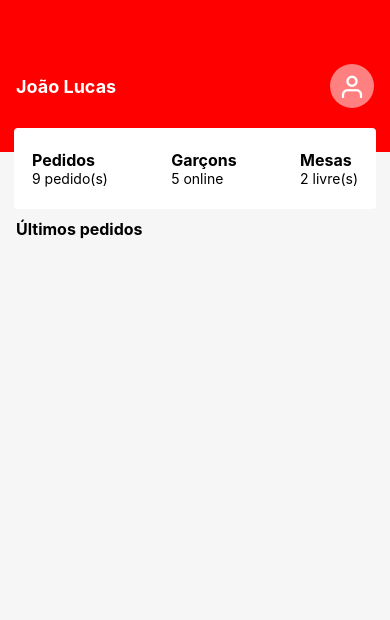
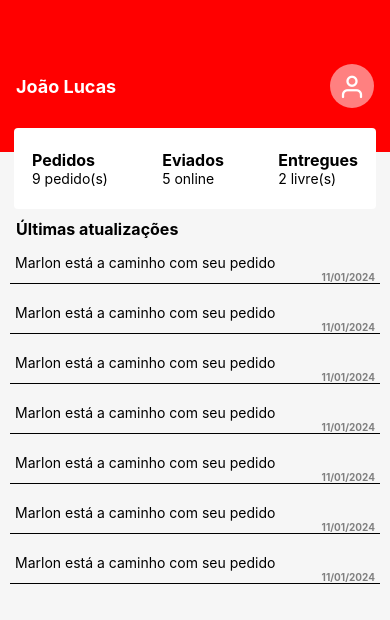
Before and after one commit to joaolucasgomesnog/aplicativoWaity, a React Native app: screen / in a window 390 px wide. Shown: the top 620 px of the page. Built offline with nearby package versions, Linux system fonts and the light colour scheme.

Commit message:
Home page pronta

```diff
--- a/src/components/Metricas/index.js
+++ b/src/components/Metricas/index.js
@@ -10,12 +10,12 @@ export default function Metricas({pedidos, garcons, mesas}) {
             <Text style={styles.itemText}>9 pedido(s)</Text>
         </View>
         <View style={styles.item}>
-            <Text style={styles.itemTitle}>Garçons</Text>
+            <Text style={styles.itemTitle}>Eviados</Text>
             <Text style={styles.itemText}>{garcons}</Text>
             <Text style={styles.itemText}>5 online</Text>
         </View>
         <View style={styles.item}>
-            <Text style={styles.itemTitle}>Mesas</Text>
+            <Text style={styles.itemTitle}>Entregues</Text>
             <Text style={styles.itemText}>{mesas}</Text>
             <Text style={styles.itemText}>2 livre(s)</Text>
         </View>
--- a/src/pages/Home/index.js
+++ b/src/pages/Home/index.js
@@ -1,15 +1,66 @@
 import { StatusBar } from 'expo-status-bar';
 import { StyleSheet, Text, View } from 'react-native';
-
+import { Clock } from '@expo/vector-icons'
 import Header from '../../components/Header';
 import Metricas from '../../components/Metricas';
 
 export default function Home() {
   return (
     <View style={styles.container}>
-      <Header name='João Lucas'/>
-      <Metricas/>
-      <Text style={styles.title}>Últimos pedidos</Text>
+      <Header name='João Lucas' />
+      <Metricas />
+      <Text style={styles.title}>Últimas atualizações</Text>
+      <View style={styles.news}>
+
+        <View style={styles.bloco}>
+          <Text style={styles.subtitle}>Marlon está a caminho com seu pedido</Text>
+          <View style={styles.datahora}>
+            <Text style={styles.datahora}>11/01/2024</Text>
+          </View>
+        </View>
+
+        <View style={styles.bloco}>
+          <Text style={styles.subtitle}>Marlon está a caminho com seu pedido</Text>
+          <View style={styles.datahora}>
+            <Text style={styles.datahora}>11/01/2024</Text>
+          </View>
+        </View>
+
+        <View style={styles.bloco}>
+          <Text style={styles.subtitle}>Marlon está a caminho com seu pedido</Text>
+          <View style={styles.datahora}>
+            <Text style={styles.datahora}>11/01/2024</Text>
+          </View>
+        </View>
+
+        <View style={styles.bloco}>
+          <Text style={styles.subtitle}>Marlon está a caminho com seu pedido</Text>
+          <View style={styles.datahora}>
+            <Text style={styles.datahora}>11/01/2024</Text>
+          </View>
+        </View>
+
+        <View style={styles.bloco}>
+          <Text style={styles.subtitle}>Marlon está a caminho com seu pedido</Text>
+          <View style={styles.datahora}>
+            <Text style={styles.datahora}>11/01/2024</Text>
+          </View>
+        </View>
+
+        <View style={styles.bloco}>
+          <Text style={styles.subtitle}>Marlon está a caminho com seu pedido</Text>
+          <View style={styles.datahora}>
+            <Text style={styles.datahora}>11/01/2024</Text>
+          </View>
+        </View>
+
+        <View style={styles.bloco}>
+          <Text style={styles.subtitle}>Marlon está a caminho com seu pedido</Text>
+          <View style={styles.datahora}>
+            <Text style={styles.datahora}>11/01/2024</Text>
+          </View>
+        </View>
+      </View>
       <StatusBar style="auto" />
     </View>
   );
@@ -26,7 +77,32 @@ const styles = StyleSheet.create({
     fontSize: 16,
     fontWeight: 'bold',
     marginTop: 10,
-    marginEnd:16,
-    marginStart:16
+    marginEnd: 16,
+    marginStart: 16,
+    paddingBottom: 15
+  },
+  news:{
+    gap: 20
+  },
+  bloco: {
+
+    borderBottomColor: 'black',
+    borderBottomWidth: (StyleSheet.hairlineWidth),
+    marginStart: 10,
+    marginEnd: 10,
+    paddingEnd: 5,
+    paddingStart: 5
+
+  },
+  datahora: {
+    fontSize: 10,
+    fontWeight:700,
+    color: 'gray',
+    flex: 1,
+    justifyContent: 'flex-end',
+    alignItems: 'flex-end'
+  },
+  subtitle:{
+    fontWeight: '400'
   }
 });
```
